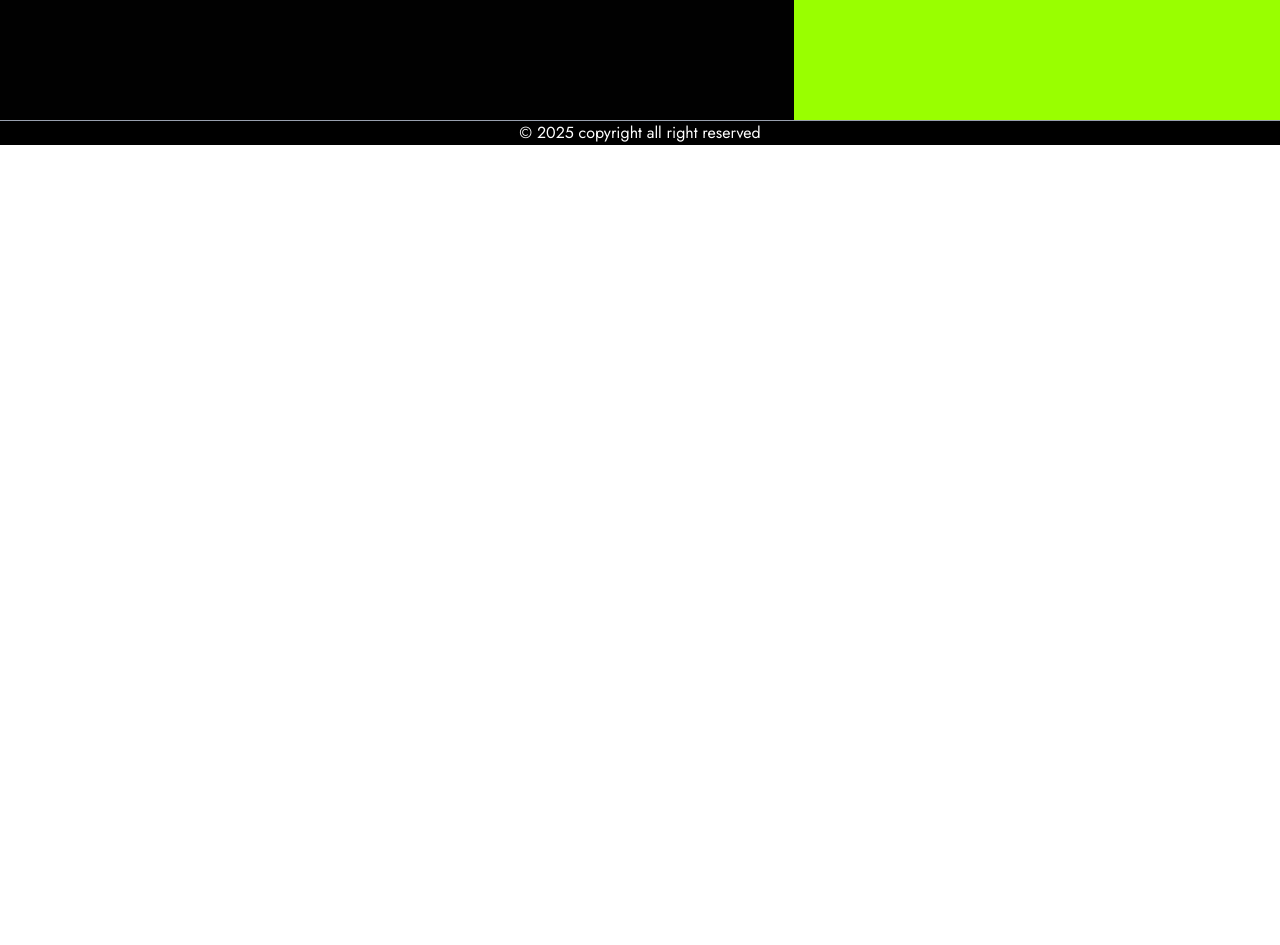
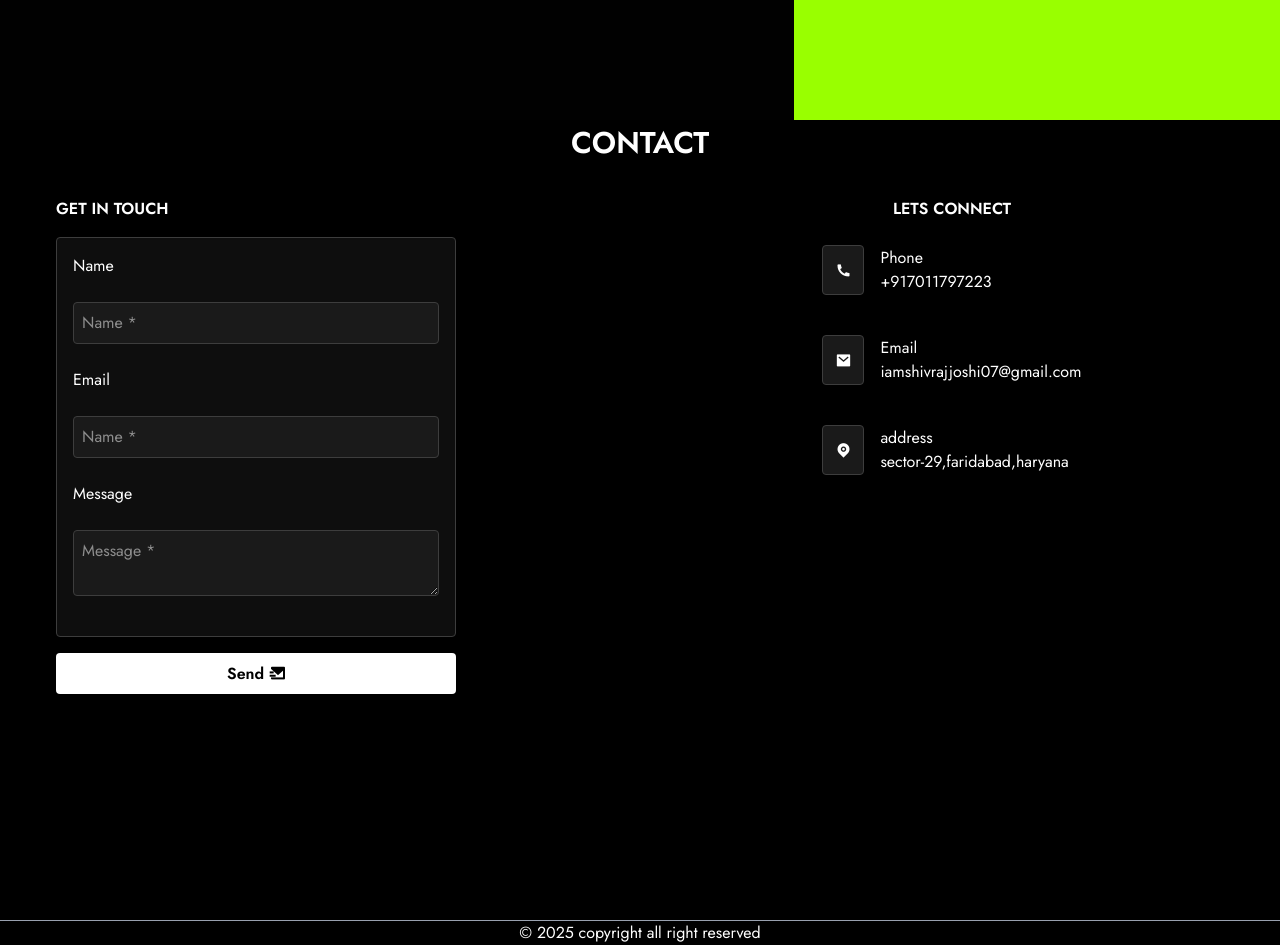
Before and after one commit to Shivraj-Joshi/portfolio, a React (Vite) app: page / in a window 1280 px wide. Shown: the part 680-1625 px from the top of the page. Before the commit the page ends 825 px from the top, so only its background shows below. Built offline with nearby package versions, Linux system fonts and the light colour scheme.

Commit message:
few changes in design for contact page

```diff
--- a/src/Components/HeroSection.jsx
+++ b/src/Components/HeroSection.jsx
@@ -45,7 +45,7 @@ const HeroSection = () => {
           <a
             href={resume}
             download="resume.pdf"
-            className="bg-[#ffffff0d] p-2 rounded cursor-pointer text-white hover:bg-white hover:text-black border border-[#3d3d3d]"
+            className="bg-[#ffffff0d] p-2 rounded cursor-pointer text-white hover:bg-white hover:text-black border border-[#3d3d3d] transition-all duration-300"
           >
             Download Resume <i className="ri-download-fill"></i>
           </a>
--- a/src/Components/Navbar.jsx
+++ b/src/Components/Navbar.jsx
@@ -1,19 +1,43 @@
-import React from "react";
+import React, { useEffect, useState } from "react";
 import image from "../assets/logo.png";
 import { Link } from "react-router-dom";
 const Navbar = () => {
+  const [scroll, setScroll] = useState(false);
+
+  useEffect(() => {
+    const handleScroll = () => {
+      if (window.scrollY > 10) {
+        setScroll(true);
+      } else {
+        setScroll(false);
+      }
+    };
+    window.addEventListener("scroll", handleScroll);
+    return () => {
+      window.removeEventListener("scroll", handleScroll);
+    };
+  }, []);
+
   return (
     <div className="navbar fixed top-0 z-50 ">
-      <div className="main  flex align-center justify-around text-center bg-transparent w-screen p-4 ">
-        <div className="logo text-[25px] font-semibold flex items-center justify-center text-white ">
-          <h2 className="text-center text-white cursor-pointer">Shivraj</h2>
+      <div
+        className={`main  flex align-center justify-around text-center bg-transparent w-screen p-4 transition-all duration-300   ${
+          scroll ? "bg-white text-black" : "bg-transparent"
+        } `}
+      >
+        <div
+          className={`logo text-[25px] font-semibold flex items-center justify-center ${
+            scroll ? "text-balck" : "text-white"
+          }  `}
+        >
+          <h2 className="text-center  cursor-pointer">Shivraj</h2>
           <span className="text-[30px] text-[#99ff00] flex items-center justify-center">
             .
           </span>
         </div>
         <div className="hidden  md:flex items-center justify-center">
-          <ul className="flex gap-8 text-white ">
-            <li className="cursor-pointer font-semibold uppercase text-[14px]">
+          <ul className={`flex gap-8 ${scroll ? "text-black" : "text-white"} `}>
+            <li className="cursor-pointer font-semibold uppercase text-[14px] ">
               <Link to="/">Home</Link>
             </li>
             <li className="cursor-pointer font-semibold uppercase text-[14px]">
@@ -31,7 +55,11 @@ const Navbar = () => {
           </ul>
         </div>
         <div className="connect hidden  md:flex items-center justify-center">
-          <button className="bg-black p-2 text-white rounded cursor-pointer hover:bg-white hover:text-black ">
+          <button
+            className={`bg-black p-2 text-white rounded cursor-pointer hover:bg-white hover:text-black transition-all duration-300 ${
+              scroll ? "hover:border hover:border-[black]" : ""
+            }`}
+          >
             <span className=""> let's connect</span>{" "}
             <i className="ri-arrow-right-line" />
           </button>
--- a/src/Pages/Contact.jsx
+++ b/src/Pages/Contact.jsx
@@ -5,80 +5,63 @@ const Contact = () => {
     console.log("form submited");
   };
   return (
-    <div className="main-container bg-black h-screen flex flex-col items-center   ">
-      <h1 className="text-white text-[30px]">Contact</h1>
-      <div className="flex w-screen">
-        <div className="left-container bg-black h-[550px] w-[50%] ">
-          <div className="contact text-white   flex mt-10 justify-center ">
+    <div className="bg-black h-screen flex flex-col items-center">
+      <h1 className="text-white text-[30px] font-semibold ">CONTACT</h1>
+      <div className="container bg-black p-4 md:flex align-center justify-center">
+        {/* left container */}
+        <div className="left-container bg-black md:h-[550px] md:w-[50%] p-4 px-10 flex flex-col gap-4">
+          <h1 className="text-white font-semibold ">GET IN TOUCH</h1>
           <form
-              onSubmit={onSubmit}
-              className="bg-[#0e0e0e]  rounded-xl flex flex-col justify-center w-[500px] p-4 gap-8"
+            action="submit"
+            className="flex flex-col bg-[#0e0e0e] h-[400px] border border-[#3d3d3d] rounded text-white p-4 gap-6 md:w-[400px]"
           >
-              <h3 className="text-[#64686a]">get in touch </h3>
-              <label htmlFor="username">Name</label>
+            <label>Name</label>
             <input
               type="text"
               placeholder="Name *"
-                required
-                className="border border-[#3d3d3d] rounded p-2 bg-[#1a1a1a] outline-none"
+              className="outline-none bg-[#1a1a1a] p-2 rounded border border-[#3d3d3d] text-white "
             />
-              <label htmlFor="username">Email</label>
+            <label>Email</label>
             <input
               type="text"
-                required
-                placeholder="Email *"
-                className="border border-[#3d3d3d] rounded p-2 bg-[#1a1a1a] outline-none"
+              placeholder="Name *"
+              className="outline-none bg-[#1a1a1a] p-2 rounded border border-[#3d3d3d] text-white "
             />
-              <label htmlFor="username">Message</label>
+            <label>Message</label>
             <textarea
               name="message"
               id="message"
               placeholder="Message *"
-                required
-                autoComplete="off"
-                className="border border-[#3d3d3d] rounded p-2 bg-[#1a1a1a] outline-none"
+              className="outline-none bg-[#1a1a1a] p-2 rounded border border-[#3d3d3d] text-white "
             ></textarea>
-              <button className="bg-black text-white hover:bg-white hover:text-black p-2 rounded font-semibold cursor-pointer">
-                Send
+          </form>
+          <button className="bg-white p-2 rounded cursor-pointer hover:bg-[#1a1a1a] hover:text-white md:w-[400px] hover:border hover:border-[#3d3d3d] font-semibold ">
+            Send <i className="ri-mail-send-fill"></i>
           </button>
-            </form>
-          </div>
         </div>
         {/* right container */}
-
-        <div className="right-container bg-[#0e0e0] h-[550px] w-[50%] flex flex-col items-center justify-center ">
-          <div className="connect bg-black h-[300px] w-[300px] p-2 text-white">
-            <h2 className="text-[25px] font-semibold">Let's Connect</h2>
-            <div className="flex items-center gap-4 py-4 ">
-              <i className="ri-phone-fill bg-[#1a1a1a] p-3 border border-[#3d3d3d] rounded"></i>{" "}
-              <p>
-                PHONE <br /> <span>+917011797223</span>
+        <div className="bg-black md:w-[50%] flex flex-col p-4  gap-4 items-center ">
+          <h3 className="text-white font-semibold uppercase ">Lets connect</h3>
+          {/* social div */}
+          <div className="connect p-2 bg-black  flex flex-col gap-10">
+            <div className="phone flex items-center gap-4">
+              <i className="ri-phone-fill bg-[#1a1a1a] text-white p-3 rounded border border-[#3d3d3d]"></i>{" "}
+              <p className="text-white">
+                Phone <br /> <span>+917011797223</span>
+              </p>{" "}
+            </div>
+            <div className="email flex items-center gap-4">
+              <i className="ri-mail-fill bg-[#1a1a1a] text-white p-3 rounded border border-[#3d3d3d]"></i>{" "}
+              <p className="text-white">
+                Email <br /> <span>iamshivrajjoshi07@gmail.com</span>
               </p>
             </div>
-            <div className="flex items-center gap-4 py-4">
-              <i className="ri-mail-fill bg-[#1a1a1a] p-3 border border-[#3d3d3d] rounded"></i>{" "}
-              <p>
-                EMAIL <br /> <span>iamshivrajjosi07@gmail.com</span>
+            <div className="address flex items-center gap-4">
+              <i className="ri-map-pin-fill bg-[#1a1a1a] text-white p-3 rounded border border-[#3d3d3d] "></i>{" "}
+              <p className="text-white">
+                address <br /> <span>sector-29,faridabad,haryana</span>
               </p>
             </div>
-            <div className="flex items-center gap-4 py-4">
-              <i className="ri-map-pin-fill bg-[#1a1a1a] p-3 border border-[#3d3d3d] rounded"></i>{" "}
-              <p>
-                ADDRESS <br /> <span>Sector-29,Faridabad,Haryana,India</span>
-              </p>
-            </div>
-          </div>
-          <div className="location  h-[300px]  border border-[#3d3d3d] p-2 rounded">
-            <iframe
-              src="https://www.google.com/maps/embed?pb=!1m19!1m8!1m3!1d2950.5099038165167!2d77.31909753826781!3d28.426275474681518!3m2!1i1024!2i768!4f13.1!4m8!3e0!4m0!4m5!1s0x390cdda28cb87ccf%3A0xd9627bb839c592e3!2sBhoor%20Colony%2C%20Old%20Faridabad%2C%20Faridabad%2C%20Haryana%20121002!3m2!1d28.425940999999998!2d77.3216735!5e0!3m2!1sen!2sin!4v1742204596543!5m2!1sen!2sin"
-              width="400"
-              height="300"
-              style={{ border: "0" }}
-              allowfullscreen=""
-              loading="lazy"
-              referrerpolicy="no-referrer-when-downgrade"
-              className="h-[250px] "
-            ></iframe>
           </div>
         </div>
       </div>
--- a/src/Pages/Home.jsx
+++ b/src/Pages/Home.jsx
@@ -2,12 +2,14 @@ import React from "react";
 import Navbar from "../Components/Navbar";
 import HeroSection from "../Components/HeroSection";
 import Footer from "../Components/Footer";
+import Contact from "./Contact";
 
 const Home = () => {
   return (
     <div>
       <Navbar />
       <HeroSection />
+      <Contact />
       <Footer />
     </div>
   );
```
Lines whose indentation alone changed are shown as unchanged.
